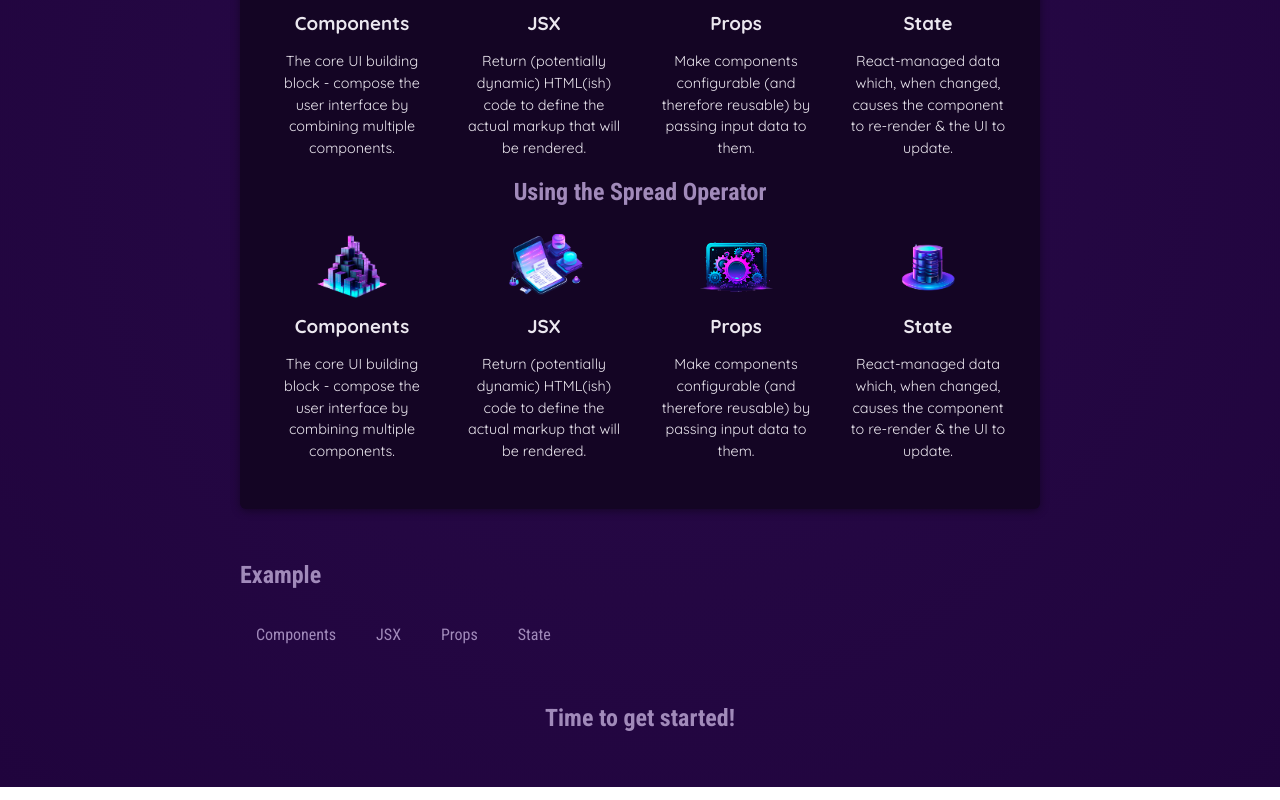
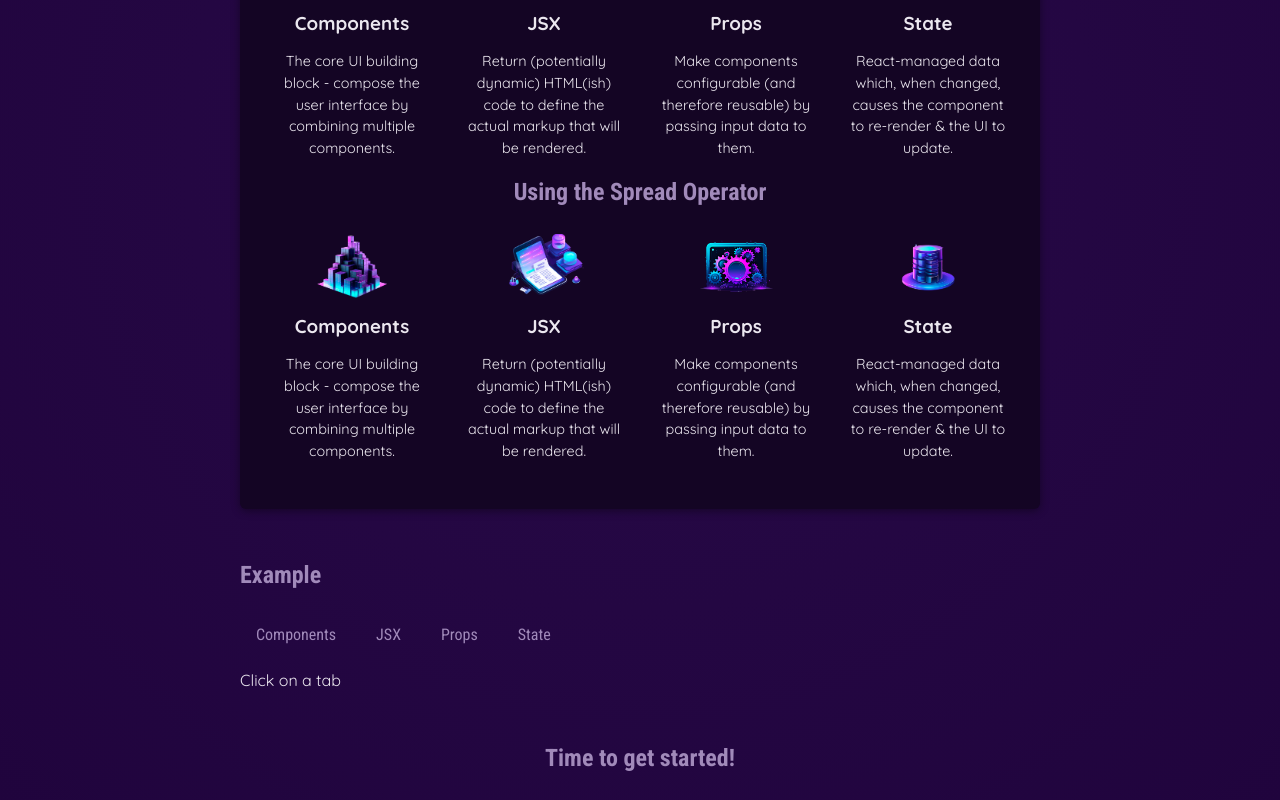
Before and after one commit to LevDoesCode/practice-react, a React (Vite) app in the folder 01-learning/02-path2/05-react-essentials/: page / in a window 1280 px wide. Shown: the part 493-1293 px from the top of the page. Built offline with nearby package versions, Linux system fonts and the light colour scheme.

Commit message:
Used useState hook to save the selected tab

```diff
--- a/01-learning/02-path2/05-react-essentials/src/App.jsx
+++ b/01-learning/02-path2/05-react-essentials/src/App.jsx
@@ -3,10 +3,13 @@ import Header from "./components/Header/Header";
 import CoreConcept from "./components/CoreConcept";
 import CoreConceptv2 from "./components/CoreConceptv2";
 import TabButton from "./components/TabButton";
+import { useState } from "react";
 
 function App() {
+    const [selectedTopic, setSelectTopic] = useState("Click on a tab");
+
     function handleTabClick(selectedTab) {
-        console.log(selectedTab);
+        setSelectTopic(selectedTab);
     }
 
     return (
@@ -53,6 +56,7 @@ function App() {
                         <TabButton onClick={() => handleTabClick("props")}>Props</TabButton>
                         <TabButton onClick={() => handleTabClick("state")}>State</TabButton>
                     </menu>
+                    {selectedTopic}
                 </section>
                 <h2>Time to get started!</h2>
             </main>
```
